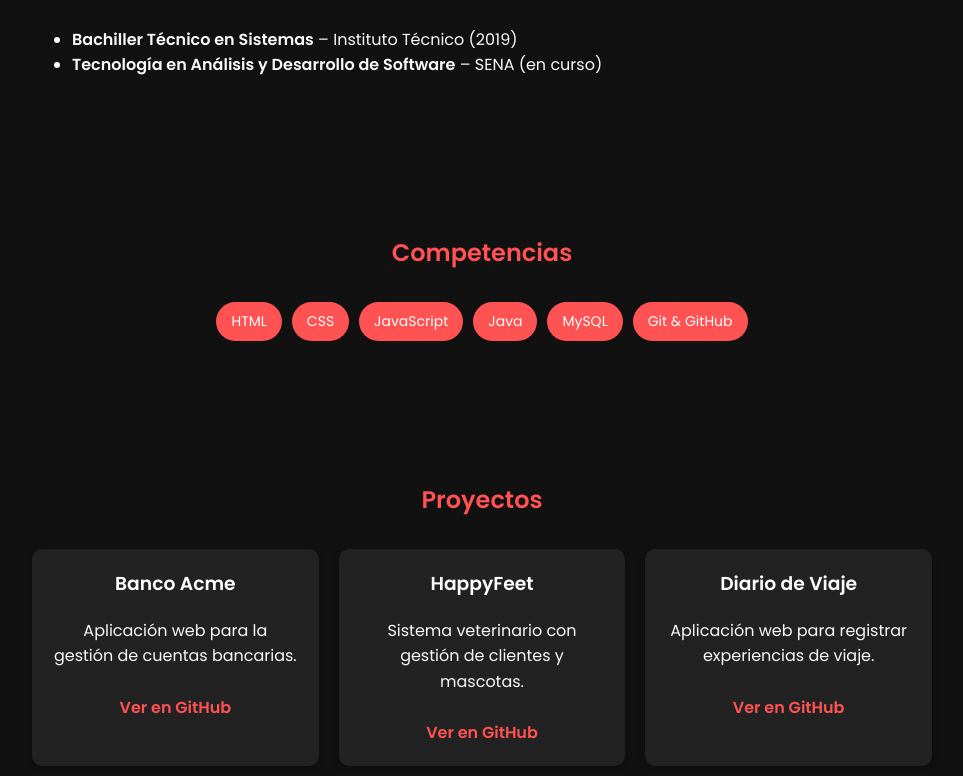
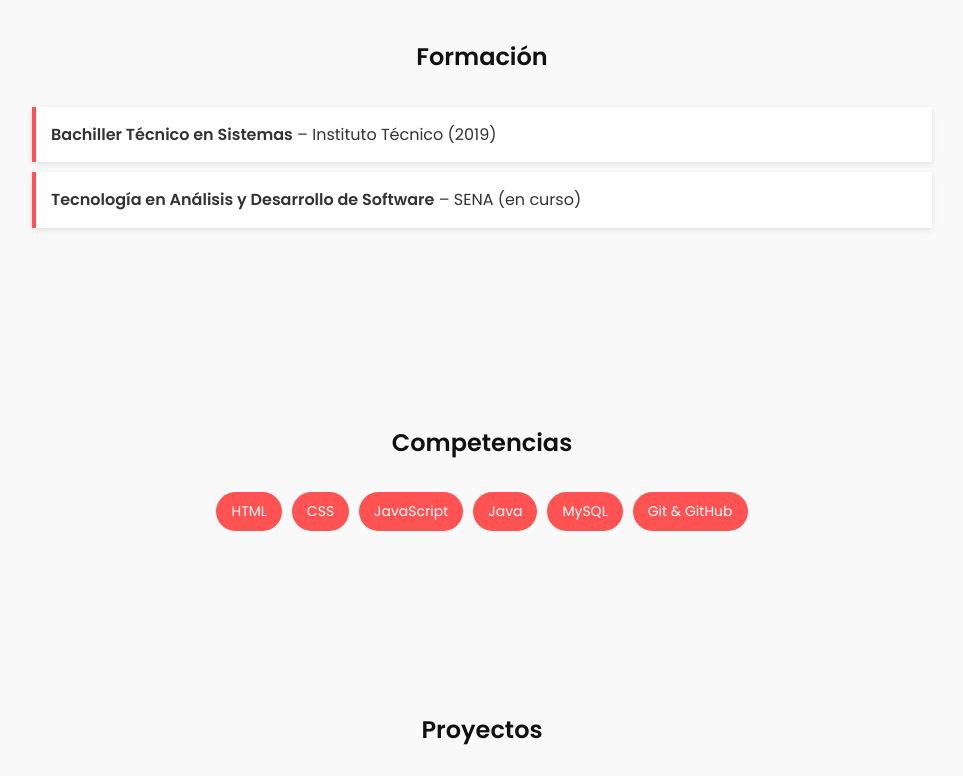
Before and after one commit to CarlosCaceres12/Mi-portafolio, a plain HTML site: page index.html in a window 1280 px wide. Shown: the part 1237-2013 px from the top of the page, without its empty margins (158-1121 px from the left). Drawn offline with Linux system fonts and the light colour scheme.

Commit message:
Actualizar style.css

```diff
--- a/style.css
+++ b/style.css
@@ -2,13 +2,13 @@ body {
   margin: 0;
   font-family: 'Poppins', sans-serif;
   line-height: 1.6;
-  background: #111;
-  color: #f9f9f9;
+  background: #f9f9f9;
+  color: #333;
 }
 
 /* Header */
 header {
-  background: #000;
+  background: #111;
   padding: 15px 30px;
   position: fixed;
   width: 100%;
@@ -75,14 +75,27 @@ nav ul li a:hover {
 
 /* Secciones */
 section {
-  padding: 60px 20px;
+  padding: 80px 20px;
   max-width: 900px;
   margin: auto;
 }
 h2 {
   text-align: center;
   margin-bottom: 30px;
-  color: #ff5252;
+  color: #111;
+}
+
+/* Timeline (formación) */
+.timeline {
+  list-style: none;
+  padding: 0;
+}
+.timeline li {
+  background: white;
+  padding: 15px;
+  margin-bottom: 10px;
+  border-left: 4px solid #ff5252;
+  box-shadow: 0 2px 6px rgba(0,0,0,0.1);
 }
 
 /* Proyectos */
@@ -92,15 +105,14 @@ h2 {
   gap: 20px;
 }
 .card {
-  background: #222;
+  background: white;
   padding: 20px;
   border-radius: 10px;
-  box-shadow: 0 2px 6px rgba(0,0,0,0.3);
+  box-shadow: 0 2px 6px rgba(0,0,0,0.1);
   text-align: center;
 }
 .card h3 {
   margin-top: 0;
-  color: #fff;
 }
 .card a {
   display: inline-block;
@@ -130,7 +142,7 @@ h2 {
 
 /* Footer */
 footer {
-  background: #000;
+  background: #111;
   color: white;
   text-align: center;
   padding: 20px;
```
